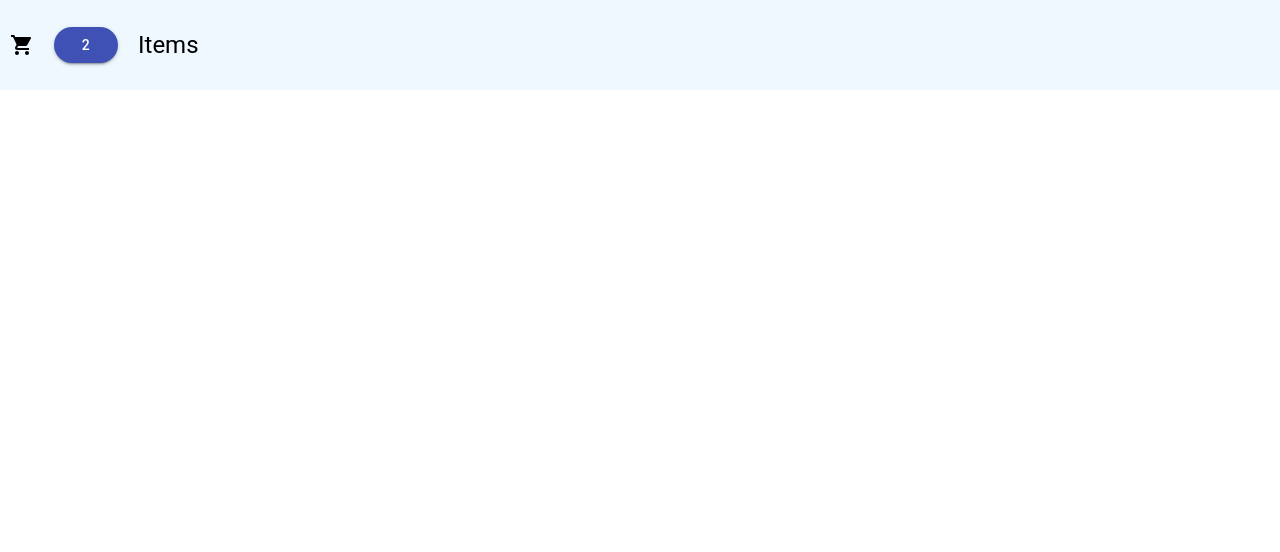
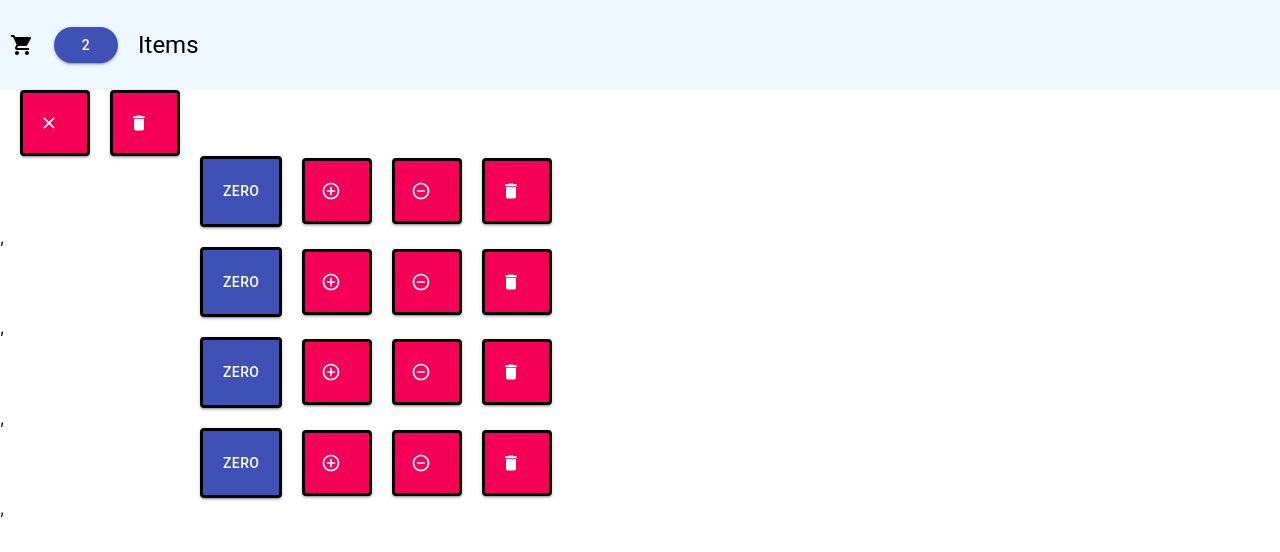
Before and after one commit to marjanmukram/counter-app, a React (Create React App) app: page / in a window 1280 px wide. Shown: the top 552 px of the page. Built offline with nearby package versions, Linux system fonts and the light colour scheme.

Commit message:
create all buttons

```diff
--- a/src/App.js
+++ b/src/App.js
@@ -1,9 +1,11 @@
 import Header from "./components/header/header";
+import Counter from "./components/counter/counter";
 
 const App = () => {
   return (
     <div>
       <Header />
+      <Counter />
     </div>
   );
 };
--- /dev/null
+++ b/src/components/counter/counter.jsx
@@ -0,0 +1,79 @@
+import React from "react";
+import ClearIcon from '@material-ui/icons/Clear';
+import AddCircleOutlineIcon from '@material-ui/icons/AddCircleOutline';
+import RemoveCircleOutlineIcon from '@material-ui/icons/RemoveCircleOutline';
+import { Button } from "@material-ui/core";
+import { makeStyles } from '@material-ui/core/styles';
+import DeleteIcon from '@material-ui/icons/Delete';
+
+
+const zero = makeStyles((theme) => ({
+    zButton: {
+        color: "white",
+        padding:"20px",
+        border: "3px solid black",
+        backgroundColor: "liteblue",
+        marginLeft: "200px"
+
+    },
+    }));
+
+const plusMinusDelete = makeStyles((theme) => ({
+    pmdButton: {
+        color: "white",
+        padding:"20px",
+        border: "3px solid black",
+        backgroundColor: "litepink",
+        marginLeft: "20px"
+
+    },
+    }));
+
+
+
+export default function IconLabelButtons() {
+    const zClasses = zero();
+    const pmdClasses = plusMinusDelete();
+
+    return (
+    <div>
+        <div>
+        <Button variant="contained" color="secondary" className={pmdClasses.pmdButton} startIcon={<ClearIcon />}> </Button>
+        <Button variant="contained" color="secondary" className={pmdClasses.pmdButton} startIcon={<DeleteIcon />}> </Button>
+        </div>
+        <div>
+        <Button DeleteOutlineSharpIcon variant='contained' color="primary" className={zClasses.zButton} >ZERO</Button>
+        <Button variant="contained" color="secondary" className={pmdClasses.pmdButton} startIcon={<AddCircleOutlineIcon />}> </Button>
+        <Button variant="contained" color="secondary" className={pmdClasses.pmdButton} startIcon={<RemoveCircleOutlineIcon />}> </Button>
+        <Button variant="contained" color="secondary" className={pmdClasses.pmdButton} startIcon={<DeleteIcon />}> </Button>
+        </div>,
+
+        <div>
+        <Button DeleteOutlineSharpIcon variant='contained' color="primary" className={zClasses.zButton} >ZERO</Button>
+        <Button variant="contained" color="secondary" className={pmdClasses.pmdButton} startIcon={<AddCircleOutlineIcon />}> </Button>
+        <Button variant="contained" color="secondary" className={pmdClasses.pmdButton} startIcon={<RemoveCircleOutlineIcon />}> </Button>
+        <Button variant="contained" color="secondary" className={pmdClasses.pmdButton} startIcon={<DeleteIcon />}> </Button>
+        </div>,
+
+        <div>
+        <Button DeleteOutlineSharpIcon variant='contained' color="primary" className={zClasses.zButton} >ZERO</Button>
+        <Button variant="contained" color="secondary" className={pmdClasses.pmdButton} startIcon={<AddCircleOutlineIcon />}> </Button>
+        <Button variant="contained" color="secondary" className={pmdClasses.pmdButton} startIcon={<RemoveCircleOutlineIcon />}> </Button>
+        <Button variant="contained" color="secondary" className={pmdClasses.pmdButton} startIcon={<DeleteIcon />}> </Button>
+        </div>,
+
+        <div>
+        <Button DeleteOutlineSharpIcon variant='contained' color="primary" className={zClasses.zButton} >ZERO</Button>
+        <Button variant="contained" color="secondary" className={pmdClasses.pmdButton} startIcon={<AddCircleOutlineIcon />}> </Button>
+        <Button variant="contained" color="secondary" className={pmdClasses.pmdButton} startIcon={<RemoveCircleOutlineIcon />}> </Button>
+        <Button variant="contained" color="secondary" className={pmdClasses.pmdButton} startIcon={<DeleteIcon />}> </Button>
+        </div>,
+
+
+    </div>
+    );
+};
+
+
+
+// export default Counter;
```
Also changed, not shown: 2 other files (tests, documents, lock files or other folders).
